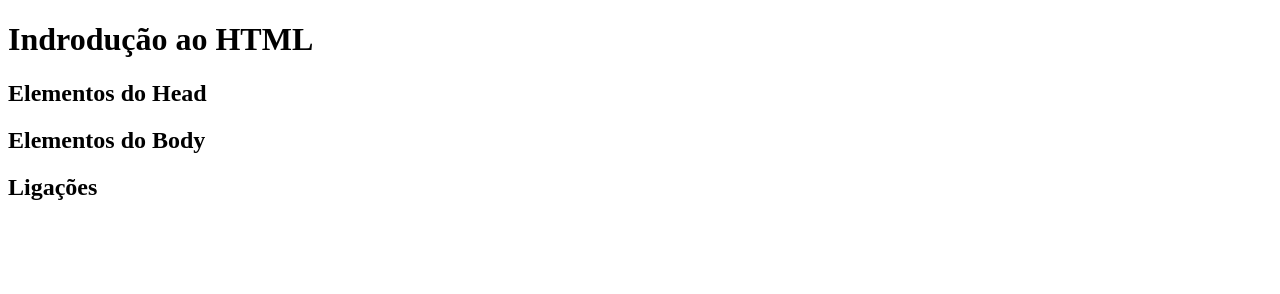
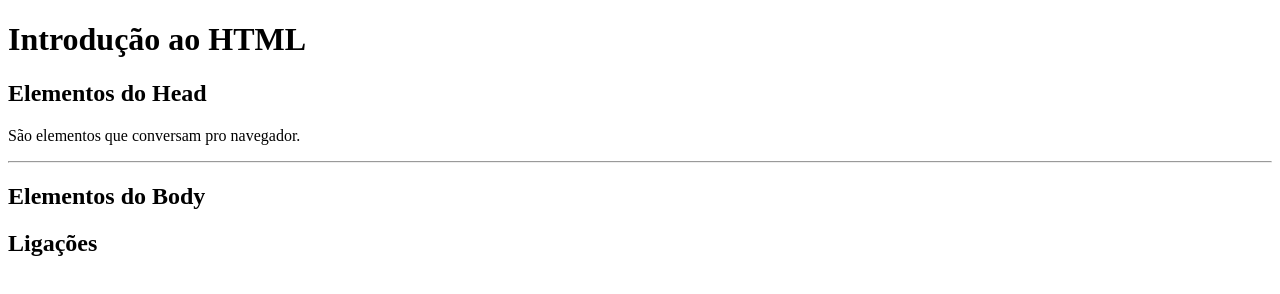
Before and after one commit to ufjf-dcc202/ufjf-dcc202-2025-1-b-atv02-leandro-ac, a plain HTML site: page index.html in a window 1280 px wide. Drawn offline with Linux system fonts and the light colour scheme.

Commit message:
Adiciona secções

```diff
--- a/index.html
+++ b/index.html
@@ -6,9 +6,19 @@
     <title>DCC202-ATV02</title>
 </head>
 <body>
-    <h1>Indrodução ao HTML</h1>
-    <h2>Elementos do Head</h2>
-    <h2>Elementos do Body</h2>
-    <h2>Ligações</h2>
+    <main>
+        <h1>Introdução ao HTML</h1>
+        <section>
+            <h2>Elementos do Head</h2>
+            <p> São elementos que conversam pro navegador.</p>
+        </section>
+        <hr>
+        <section>
+            <h2>Elementos do Body</h2>
+        </section>
+        <section>
+            <h2>Ligações</h2>
+        </section>
+    </main>
 </body>
 </html>
```
